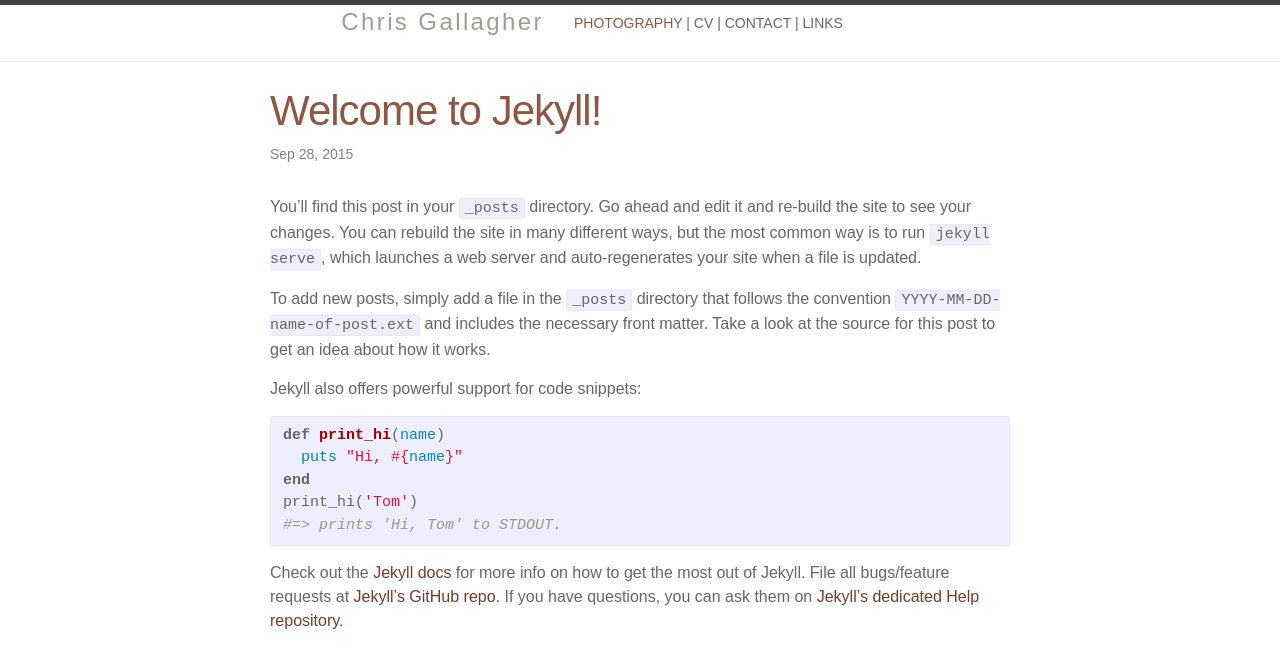
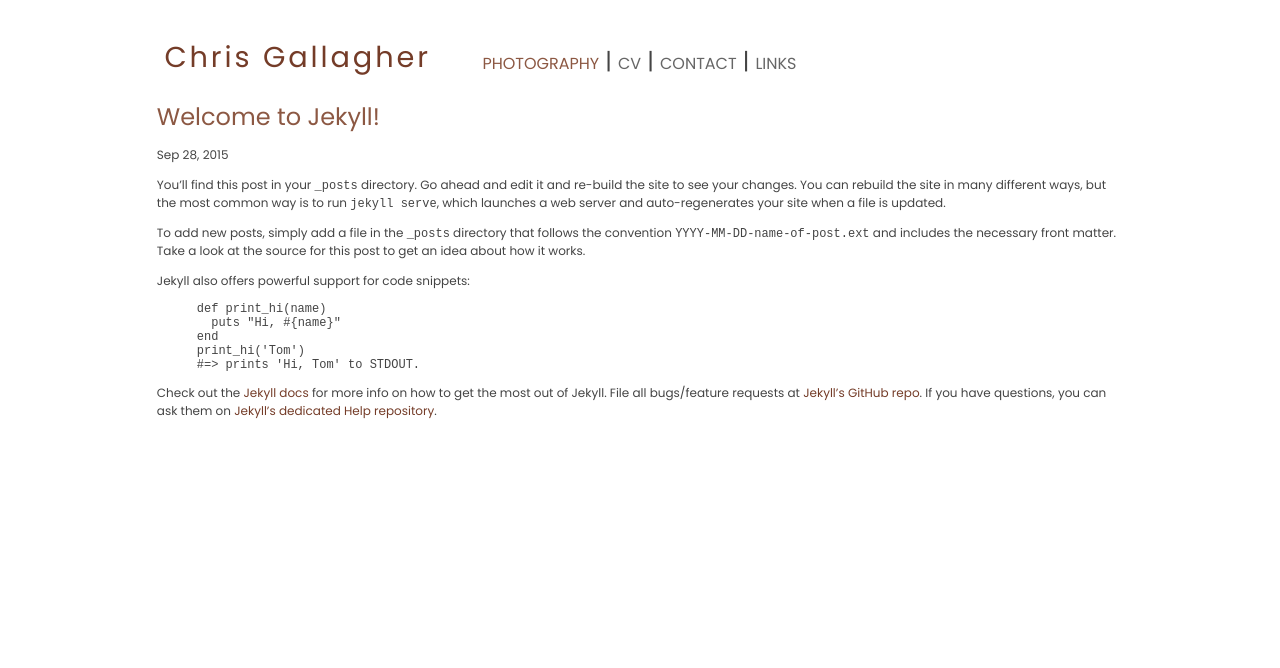
Before and after one commit to adriandgr/cgallagher, a Jekyll site: the page built from _posts/2015-09-28-welcome-to-jekyll.markdown, in a window 1280 px wide. Shown: the top 668 px of the page. Built offline with Jekyll 4.4.1, drawn with Linux system fonts in a browser that asks for light colours.

Commit message:
"First Steps with CSS on Page Header"

```diff
--- a/_includes/head.html
+++ b/_includes/head.html
@@ -7,9 +7,10 @@
   <meta name="description" content="{% if page.excerpt %}{{ page.excerpt | strip_html | strip_newlines | truncate: 160 }}{% else %}{{ site.description }}{% endif %}">
 
   <link rel="stylesheet" href="{{ "/css/normalize.css" | prepend: site.baseurl }}">
-  <link rel="stylesheet" href="{{ "/css/html5.css" | prepend: site.baseurl }}">
-  <link rel="stylesheet" href="{{ "/css/main.css" | prepend: site.baseurl }}">
+  <!--link rel="stylesheet" href="{{ "/css/html5.css" | prepend: site.baseurl }}"-->
+  <!--link rel="stylesheet" href="{{ "/css/main.css" | prepend: site.baseurl }}"-->
   <link rel="stylesheet" href="{{ "/css/styles.css" | prepend: site.baseurl }}">
   <link rel="canonical" href="{{ page.url | replace:'index.html','' | prepend: site.baseurl | prepend: site.url }}">
   <link rel="alternate" type="application/rss+xml" title="{{ site.title }}" href="{{ "/feed.xml" | prepend: site.baseurl | prepend: site.url }}" />
+  <link href='https://fonts.googleapis.com/css?family=Poppins:400,500' rel='stylesheet' type='text/css'>
 </head>
--- a/_includes/header.html
+++ b/_includes/header.html
@@ -4,7 +4,7 @@
 
   <div class="wrapper">
 
-  <div id="header">     <div id="headerLeft">
+  <div id="header">     <div class="headerLeft">
           <a href="{{ site.baseurl }}/">{{ site.title }}</a>
       </div>
 <ul class="navigation">
--- a/css/main.scss
+++ /dev/null
@@ -1,52 +0,0 @@
----
-# Only the main Sass file needs front matter (the dashes are enough)
----
-@charset "utf-8";
-
-
-
-// Our variables
-$base-font-family: Helvetica, Arial, sans-serif;
-$base-font-size:   16px;
-$small-font-size:  $base-font-size * 0.875;
-$base-line-height: 1.5;
-
-$spacing-unit:     30px;
-
-$text-color:       #111;
-$background-color: #fdfdfd;
-$brand-color:      #2a7ae2;
-
-$grey-color:       #828282;
-$grey-color-light: lighten($grey-color, 40%);
-$grey-color-dark:  darken($grey-color, 25%);
-
-// Width of the content area
-$content-width:    800px;
-
-$on-palm:          600px;
-$on-laptop:        800px;
-
-
-
-// Using media queries with like this:
-// @include media-query($on-palm) {
-//     .wrapper {
-//         padding-right: $spacing-unit / 2;
-//         padding-left: $spacing-unit / 2;
-//     }
-// }
-@mixin media-query($device) {
-    @media screen and (max-width: $device) {
-        @content;
-    }
-}
-
-
-
-// Import partials from `sass_dir` (defaults to `_sass`)
-@import
-        "base",
-        "layout",
-        "syntax-highlighting"
-;
--- a/css/styles.css
+++ b/css/styles.css
@@ -1,48 +1,62 @@
-@charset "UTF-8";
-/* CSS Document */
+@import url(https://fonts.googleapis.com/css?family=Poppins:400,500);
 
+html {
+font-size: 10px;
+}
 body {
 background-color:#ffffff;
 margin:0;
 padding:0;
-font-family:"Century Gothic", Century, sans-serif;
-color:#666666;;
+font-family:'Poppins', Century Gothic, sans-serif;
+font-size: 1.2em;
+color:#444;
+min-width: 40em;
+width: 80%;
+max-width: 140em;
+margin-left: auto;
+margin-right: auto;
+height: auto;
 }
 
-body.noOverflow{
+.header {
+padding: 2em 2em 2em 2em;
+}
+
+.noOverflow{
 overflow:hidden;
 }
 
-div#splash{
+#splash{
 margin: 24px;
 }
 
-div#splashImage{
+#splashImage{
 position: absolute;
 left: 264px;
 top:19px;
 width:100%;
 }
 
-div#splashImage img{
+#splashImage img{
 width: 50%;
 }
 
-div#splash ul{
+#splash ul{
 list-style-type:none;
 padding: 0;
-margin: 12px 24px;
+margin: 1.2em 2.4em;
 position:absolute;
 left:0;
 top:0;
 text-align:right;
-font-size:24px;
-letter-spacing:.1em;
+font-size:2.4em;
 }
 
-div#wrapper{
-padding:30px 24px 24px 24px;
+.wrapper{
+padding:3em 2.4em 2.4em 2.4em;
 min-width:650px;
+max-width:1200px;
+margin: auto;
 }
 
 a:link{
@@ -84,12 +98,12 @@
 }
 
 /*Header Styles*/
-div#headerLeft{
+.headerLeft{
 width:268px;
 float:left;
-margin:-1px 36px 0 0;
-font-family:"Century Gothic", Century, Sans-serif;
-font-size:24px;
+margin:0 2em 0 0;
+font-family:"Poppins", Century Gothic, Sans-serif;
+font-size:2.4em;
 letter-spacing:.1em;
 color:#A19D95;
 text-align:right;
@@ -97,16 +111,14 @@
 left: 6px;
 }
 
-div#headerLeft a{
-color:#A19D95;
-}
-
-ul.navigation{ /*also for nav in body left column*/
-font-family:"Century Gothic", Century, Sans-serif;
-font-size:14px;
+div#header ul.navigation{ /*also for nav in body left column*/
+font-family:"Poppins", Century Gothic, Sans-serif;
+font-size:1.9em;
 padding:0;
 margin:0;
 list-style-type:none;
+font-variant: small-caps;
+text-transform: lowercase;
 }
 
 div#header ul.navigation{
@@ -116,6 +128,8 @@
 
 div#header ul.navigation li{
 float:left;
+padding: 0;
+margin: 0;
 }
 
 a#currentSection{
@@ -190,7 +204,7 @@
 }
 
 h1{
-font-family:"Century Gothic", Century, sans-serif;
+font-family:"Poppins", Century Gothic, sans-serif;
 font-size:24px;
 font-weight:normal;
 margin: -2px 0 12px 0;
@@ -199,7 +213,7 @@
 }
 
 h2{
-font-family:"Century Gothic", Century, sans-serif;
+font-family:"Poppins", Century Gothic, sans-serif;
 font-size:18px;
 font-weight:normal;
 margin: 0;
@@ -262,7 +276,7 @@
 vertical-align:bottom;
 padding-right: 36px;
 width: 100px;
-font-family:"Century Gothic", Century, sans-serif;
+font-family:"Poppins", Century Gothic, sans-serif;
 font-size: 17px;
 color:#666666;
 }
@@ -276,7 +290,7 @@
 table#films td:last-child p:first-child{ /*film name*/
 margin: 0;
 padding: 0;
-font-family:"Century Gothic", Century, sans-serif;
+font-family:"Poppins", Century Gothic, sans-serif;
 font-size: 20px;
 color:#743C28;
 }
@@ -284,7 +298,7 @@
 table#films td:last-child p:last-child{ /*film info*/
 margin: 0;
 padding: 0;
-font-family:"Century Gothic", Century, sans-serif;
+font-family:"Poppins", Century Gothic, sans-serif;
 font-size:14px;
 }
 
@@ -312,7 +326,7 @@
 }
 
 ul#frames li p{
-font-family:"Century Gothic", Century, sans-serif;
+font-family:"Poppins", Century Gothic, sans-serif;
 text-align:left;
 font-size:15px;
 line-height:16px;
@@ -398,7 +412,7 @@
 }
 
 p#sectionTitle{
-font-family:"Century Gothic", Century, sans-serif;
+font-family:"Poppins", Century Gothic, sans-serif;
 font-size:17px;
 font-weight:bold;
 color:#743C28;
@@ -410,7 +424,7 @@
 }
 
 p.pullQuote{
-font-family:"Century Gothic", Century, sans-serif;
+font-family:"Poppins", Century Gothic, sans-serif;
 font-size:17px;
 color:#666666;
 margin: 60px 0 0 0;
```
